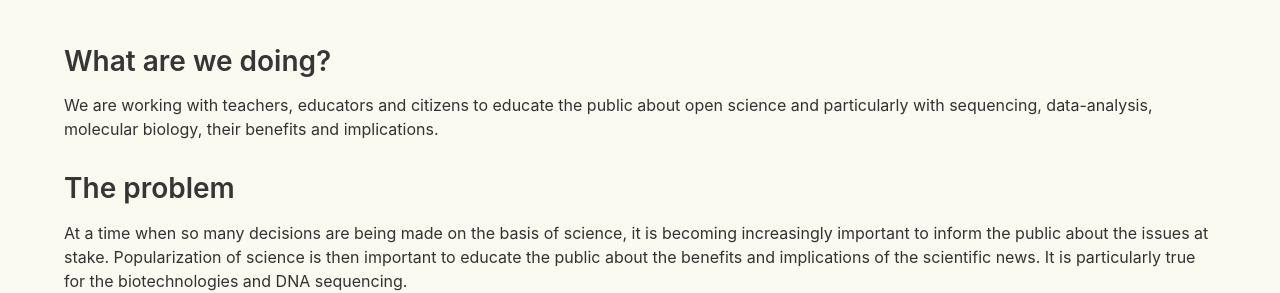
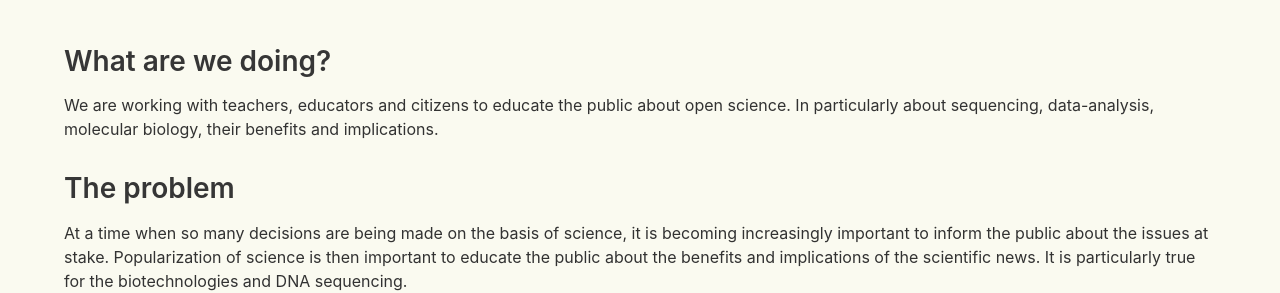
Before and after one commit to StreetScienceCommunity/StreetScienceCommunity.github.io, a Jekyll site: the page built from about.md, in a window 1280 px wide and 900 px high, scrolled down 467 px. Shown: the part 165-458 px from the top of the window. Built offline with Jekyll 4.4.1, drawn with Linux system fonts in a browser that asks for light colours; nearby versions of some CDN libraries.

Commit message:
word changes in about.md

```diff
--- a/about.md
+++ b/about.md
@@ -7,7 +7,7 @@
 ## What are we doing?
 
 We are working with teachers, educators and citizens to educate the public about
-open science and particularly with sequencing, data-analysis, molecular biology,
+open science. In particularly about sequencing, data-analysis, molecular biology,
 their benefits and implications.
 
 ## The problem
```
